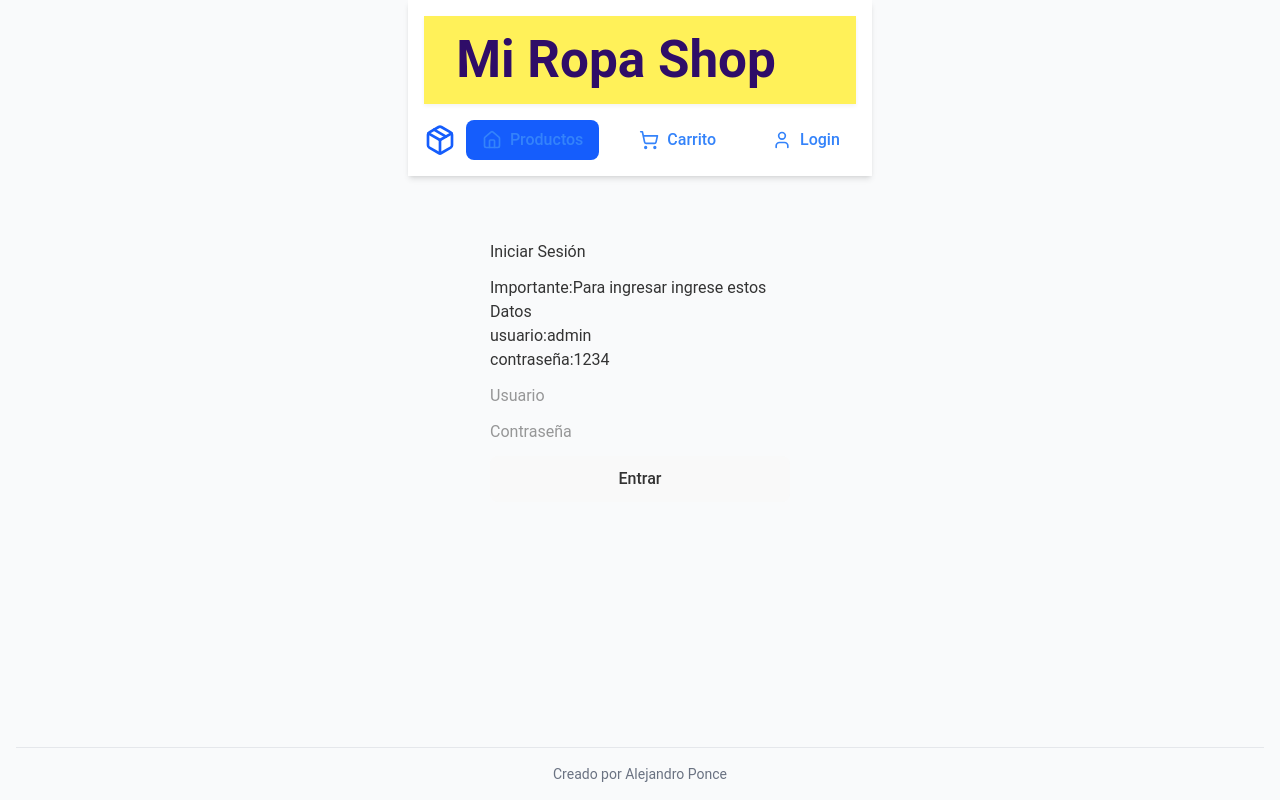
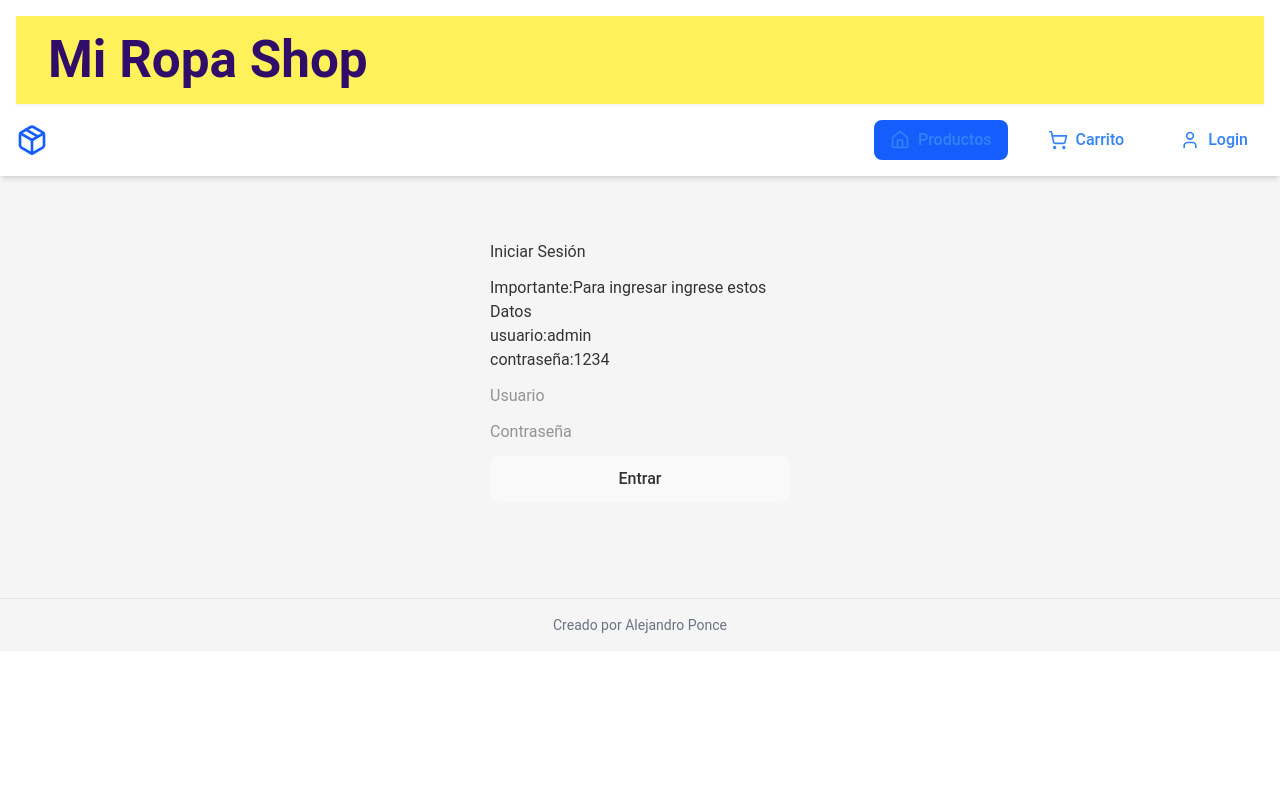
Before and after one commit to alejandroponce00/preentrega-Alejandro-Ponce, a React (Vite) app: page / in a window 1280 px wide. Built offline with nearby package versions, Linux system fonts and the light colour scheme.

Commit message:
centrando el layout

```diff
--- a/src/components/Layout.jsx
+++ b/src/components/Layout.jsx
@@ -3,9 +3,9 @@ import Header from './Header';
 
 function Layout({ children, cartItemsCount, search, setSearch, user, logout }) {
   return (
-    <div className="min-h-screen bg-gray-50 flex flex-col items-center px-4">
+    <div >
       <Header cartItemsCount={cartItemsCount} search={search} setSearch={setSearch} user={user} logout={logout} />
-      <main className="flex-1 w-full max-w-6xl px-4 sm:px-6 md:px-10 py-4 sm:py-6 md:py-8 xl:px-0 xl:max-w-full">
+      <main className="flex-1 w-full px-4 sm:px-6 md:px-10 py-4 sm:py-6 md:py-8 xl:px-0 xl:max-w-full " style={{maxWidth: '100vw'}}>
         {children}
       </main>
       <footer className="w-full text-center py-4 text-gray-500 text-sm border-t border-gray-200 mt-8">
--- a/src/views/Home.jsx
+++ b/src/views/Home.jsx
@@ -38,22 +38,21 @@ function Home({ products, loading, error, addToCart, search, setSearch }) {
 
   return (
     <div>
-      <div className="items-center">
-        <h2 className="text-3xl font-bold text-gray-900 mb-4">Nuestros Productos</h2>
-
+      <div className="sticky top-45 z-10 bg-gray-50 pt-2 pb-4 mb-8 flex flex-col items-center w-full shadow-sm">
+        <div className="w-full max-w-2xl flex flex-col items-center">
+          <h2 className="text-3xl font-bold text-gray-900 mb-4 text-center">Nuestros Productos</h2>
           {/* Barra de búsqueda */}
-        <div className="mb-4">
+          <div className="mb-4 w-full">
             <input
               type="text"
               placeholder="Buscar productos, marcas y más..."
               value={search}
               onChange={e => setSearch(e.target.value)}
-            className="w-full max-w-lg px-4 py-2 border border-gray-300 rounded-lg focus:outline-none focus:ring-2 focus:ring-blue-500"
+              className="w-full px-4 py-2 border border-gray-300 rounded-lg focus:outline-none focus:ring-2 focus:ring-blue-500"
             />
           </div>
-
           {/* Filtro de Categorías */}
-        <div className="flex flex-wrap gap-2">
+          <div className="flex flex-wrap gap-2 justify-center w-full">
             {categories.map(category => (
               <button
                 key={category}
@@ -69,6 +68,7 @@ function Home({ products, loading, error, addToCart, search, setSearch }) {
             ))}
           </div>
         </div>
+      </div>
 
       {/* Lista de Productos */}
       <ProductList products={filteredProducts} addToCart={addToCart} />
```
Lines whose indentation alone changed are shown as unchanged.
